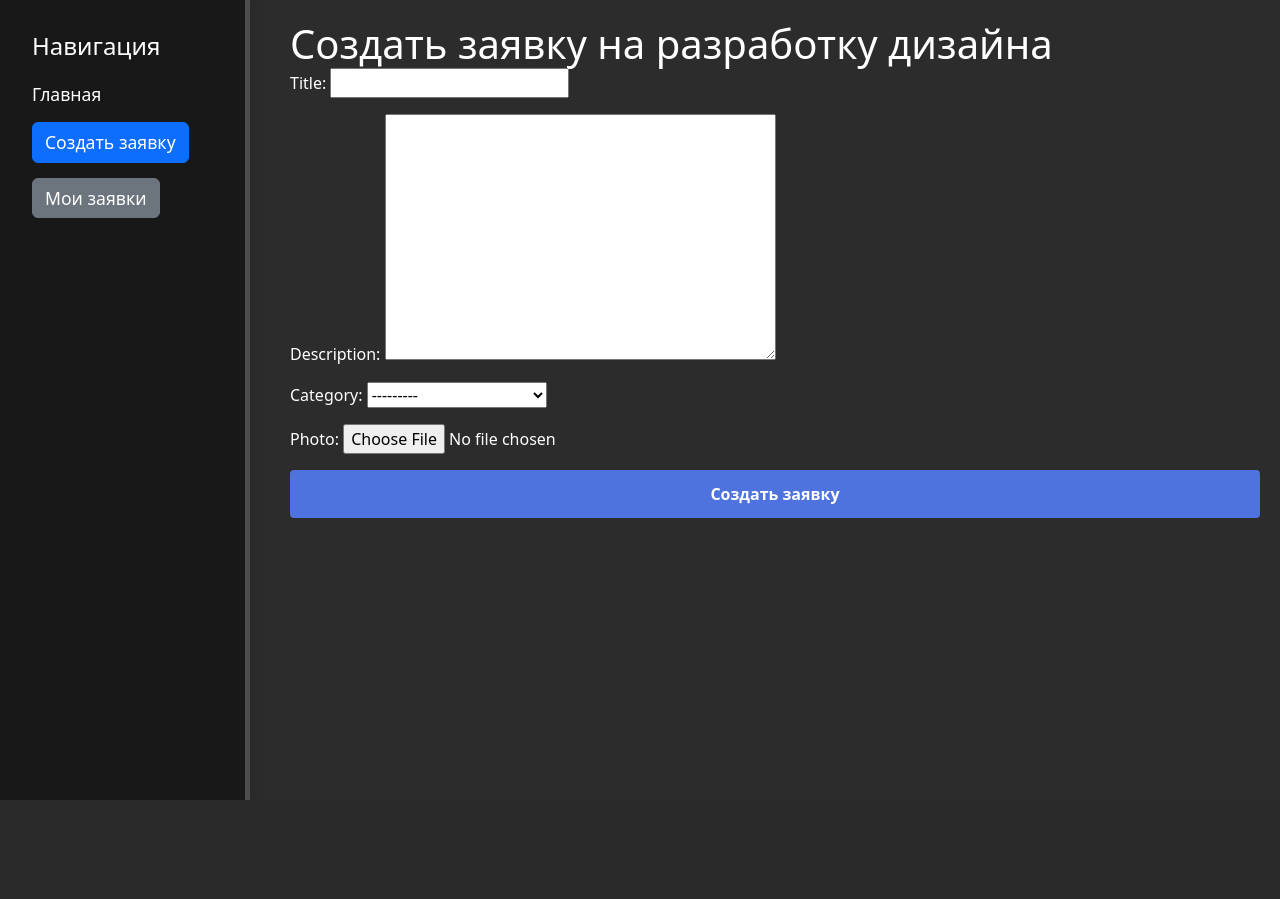
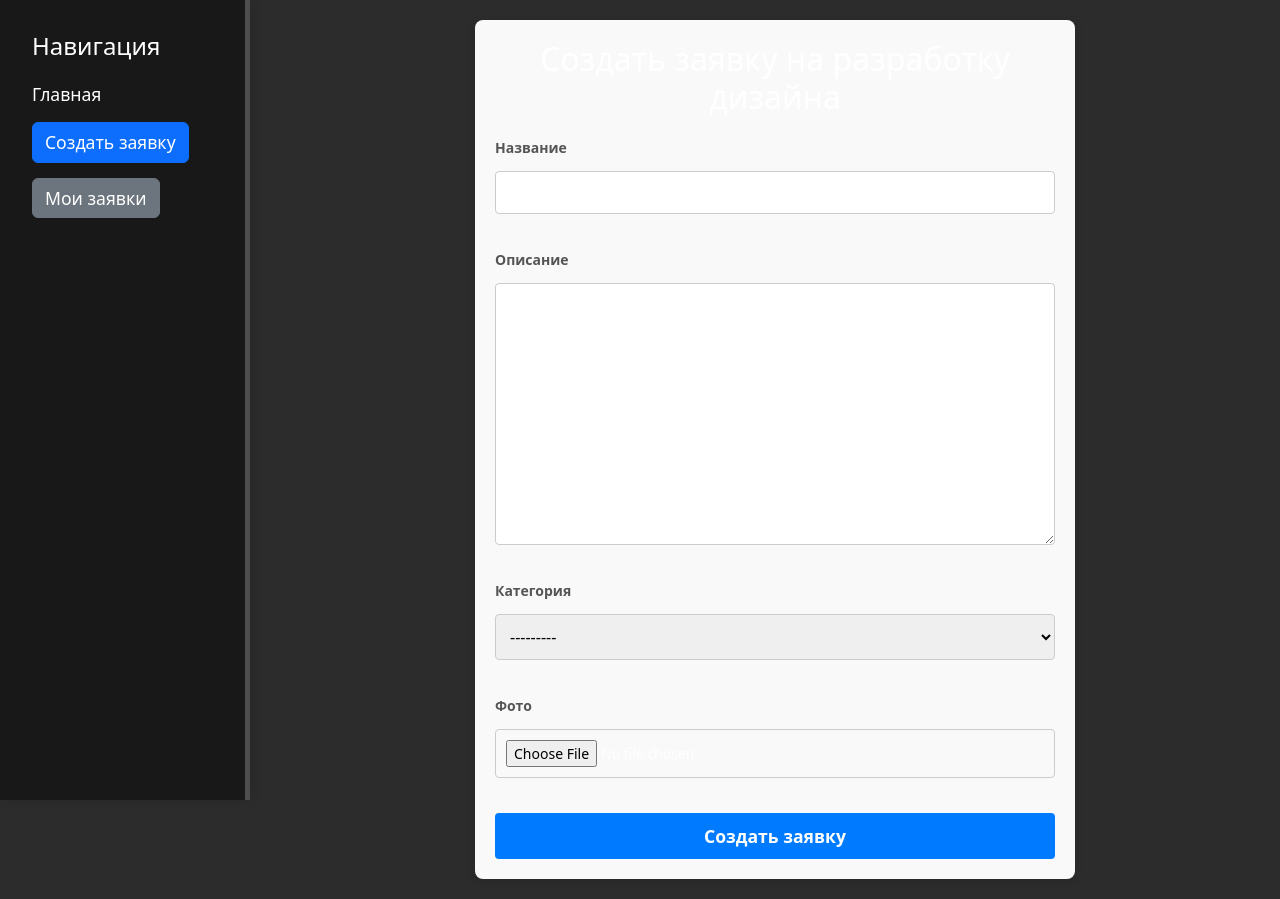
Before and after one commit to Andrew-Star12/part2, a Django app: page /create-request/ in a window 1280 px wide. Before the commit the page ends 800 px from the top, so only its background shows below. Run offline with Django 5.2, Linux system fonts and the light colour scheme; a user stored in the database is signed in; data comes from the database, SQL or seed files in the repository.

Commit message:
Доработка

```diff
--- a/Desing_pro/studio/static/css/styles.css
+++ b/Desing_pro/studio/static/css/styles.css
@@ -424,3 +424,210 @@ ul, li {
     width: 80%;  /* Устанавливаем ширину изображения в пределах контейнера */
     height: auto; /* Пропорции сохраняются */
 }
+
+.create-request-container {
+    max-width: 600px;
+    margin: 0 auto;
+    padding: 20px;
+    background-color: #f9f9f9;
+    border-radius: 8px;
+    box-shadow: 0 2px 10px rgba(0, 0, 0, 0.1);
+}
+
+h1 {
+    text-align: center;
+    font-size: 2rem;
+    color: black;
+    margin-bottom: 20px;
+}
+
+/* Стили для формы */
+.request-form {
+    display: flex;
+    flex-direction: column;
+    gap: 15px;
+}
+
+.form-group {
+    display: flex;
+    flex-direction: column;
+    gap: 5px;
+}
+
+label {
+    font-weight: bold;
+    color: #555;
+}
+
+input, textarea, select {
+    padding: 10px;
+    font-size: 1rem;
+    border: 1px solid #ccc;
+    border-radius: 4px;
+    outline: none;
+    transition: border-color 0.3s;
+}
+
+input:focus, textarea:focus, select:focus {
+    border-color: #007bff;
+}
+
+textarea {
+    resize: vertical;
+    min-height: 100px;
+}
+
+/* Кнопка отправки */
+.btn-submit {
+    padding: 10px 20px;
+    font-size: 1.1rem;
+    color: #fff;
+    background-color: #007bff;
+    border: none;
+    border-radius: 4px;
+    cursor: pointer;
+    transition: background-color 0.3s;
+}
+
+.btn-submit:hover {
+    background-color: #0056b3;
+}
+
+/* Стили для сообщений */
+.messages {
+    margin-top: 20px;
+    padding: 10px;
+    background-color: #fff3cd;
+    border: 1px solid #ffeeba;
+    color: #856404;
+    border-radius: 4px;
+}
+
+.messages .message.success {
+    background-color: #d4edda;
+    border-color: #c3e6cb;
+    color: #155724;
+}
+
+.messages .message.error {
+    background-color: #f8d7da;
+    border-color: #f5c6cb;
+    color: #721c24;
+}
+.my-requests-container {
+    max-width: 800px;
+    margin: 0 auto;
+    padding: 20px;
+    background-color: #f9f9f9;
+    border-radius: 8px;
+    box-shadow: 0 2px 10px rgba(0, 0, 0, 0.1);
+}
+
+h1 {
+    font-size: 2rem;
+    color: #fff;
+    margin-bottom: 20px;
+    text-align: center;
+}
+
+/* Стили для списка заявок */
+.request-list {
+    list-style-type: none;
+    padding: 0;
+    margin: 0;
+}
+
+.request-item {
+    background-color: #fff;
+    padding: 15px;
+    margin-bottom: 10px;
+    border-radius: 8px;
+    box-shadow: 0 1px 5px rgba(0, 0, 0, 0.1);
+    transition: box-shadow 0.3s ease-in-out;
+}
+
+.request-item:hover {
+    box-shadow: 0 3px 12px rgba(0, 0, 0, 0.15);
+}
+
+/* Стили для ссылки на заявку */
+.request-link {
+    color: #007bff;
+    text-decoration: none;
+    font-size: 1.3rem;
+    font-weight: bold;
+    transition: color 0.3s ease-in-out;
+}
+
+.request-link:hover {
+    color: #0056b3;
+}
+
+/* Стили для описания заявки */
+.request-description {
+    color: #555;
+    font-size: 1rem;
+    margin-top: 5px;
+}
+
+/* Стили для кнопки создания заявки */
+.btn-create-request {
+    display: inline-block;
+    padding: 10px 20px;
+    font-size: 1.1rem;
+    color: #fff;
+    background-color: #007bff;
+    border: none;
+    border-radius: 4px;
+    text-decoration: none;
+    text-align: center;
+    margin-top: 20px;
+    transition: background-color 0.3s ease;
+}
+
+.btn-create-request:hover {
+    background-color: #0056b3;
+}
+
+/* Кнопка "Подробнее" */
+.btn-detail-request {
+    display: inline-block;
+    padding: 10px 20px;
+    font-size: 1rem;
+    color: #fff;
+    background-color: #007bff;
+    border: none;
+    border-radius: 4px;
+    text-decoration: none;
+    text-align: center;
+    transition: background-color 0.3s ease;
+}
+
+.btn-detail-request:hover {
+    background-color: #0056b3;
+}
+
+/* Кнопка "Создать заявку" */
+.btn-create-request {
+    display: inline-block;
+    padding: 10px 20px;
+    font-size: 1.1rem;
+    color: #fff;
+    background-color: #007bff;
+    border: none;
+    border-radius: 4px;
+    text-decoration: none;
+    text-align: center;
+    margin-top: 20px;
+    transition: background-color 0.3s ease;
+}
+
+.btn-create-request:hover {
+    background-color: #0056b3;
+}
+.request-item h2{
+    color: black
+}
+.my-requests-container h1{
+    color: black
+}
--- a/Desing_pro/studio/templates/studio/create_request.html
+++ b/Desing_pro/studio/templates/studio/create_request.html
@@ -1,12 +1,33 @@
 {% extends 'studio/base.html' %}
+
+{% block title %}Создание заявки{% endblock %}
 
 {% block content %}
 <div class="create-request-container">
     <h1>Создать заявку на разработку дизайна</h1>
 
-    <form method="POST" enctype="multipart/form-data">
+    <form method="POST" enctype="multipart/form-data" class="request-form">
         {% csrf_token %}
-        {{ form.as_p }}
+
+        <div class="form-group">
+            <label for="id_title">Название</label>
+            {{ form.title }}
+        </div>
+
+        <div class="form-group">
+            <label for="id_description">Описание</label>
+            {{ form.description }}
+        </div>
+
+        <div class="form-group">
+            <label for="id_category">Категория</label>
+            {{ form.category }}
+        </div>
+
+        <div class="form-group">
+            <label for="id_photo">Фото</label>
+            {{ form.photo }}
+        </div>
 
         <button type="submit" class="btn-submit">Создать заявку</button>
     </form>
```
Also changed, not shown: Desing_pro/studio/templates/studio/view_requests.html (+13 -5 lines).
